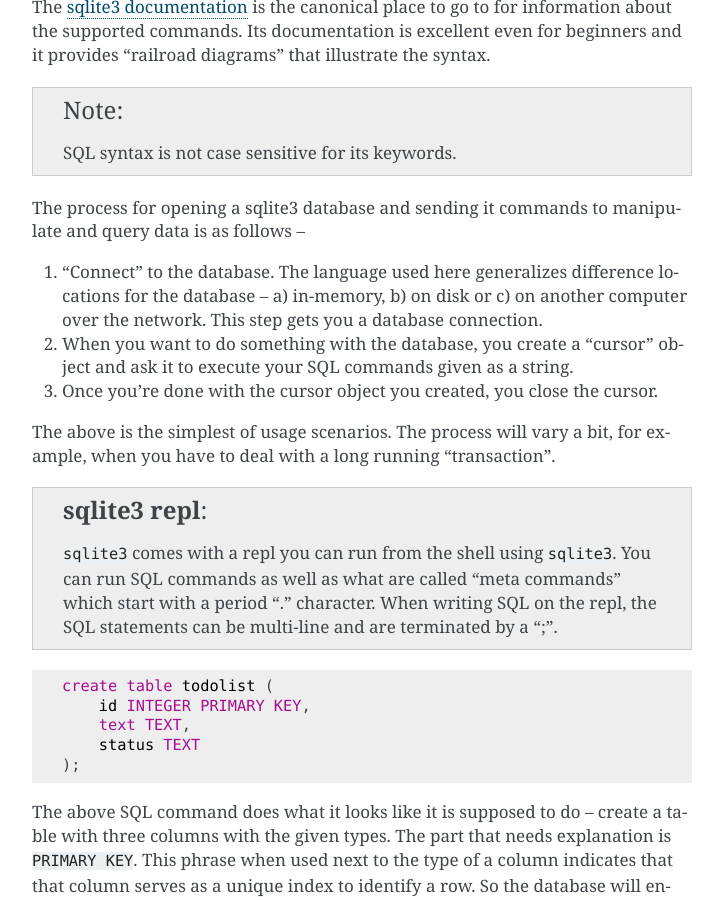
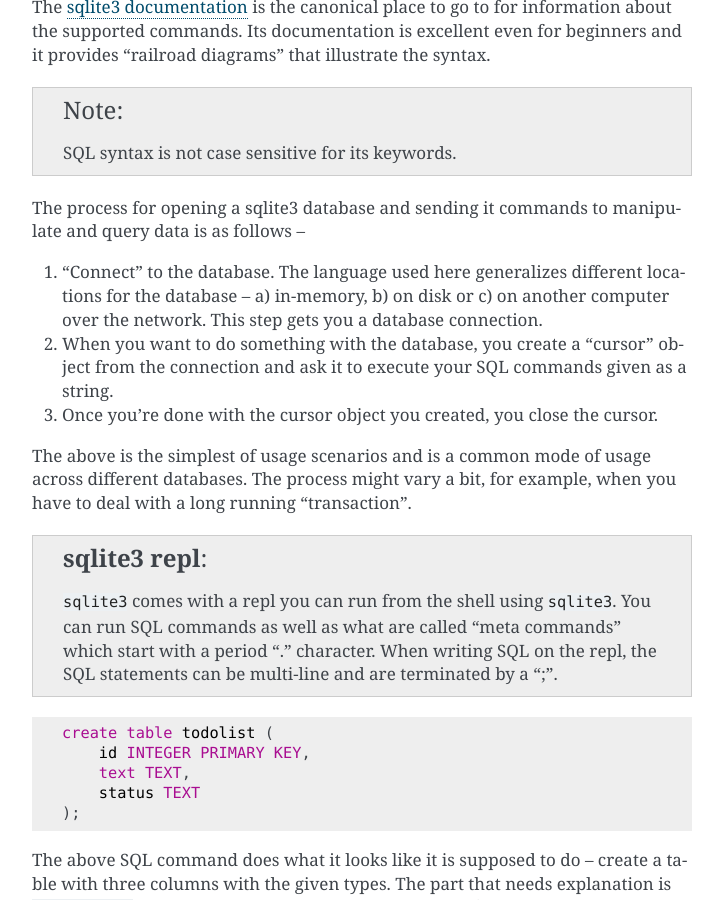
Before and after one commit to kreauniv/comp350, a Sphinx documentation site: the page built from source/data.rst, in a window 1280 px wide and 900 px high, scrolled down 2906 px. Shown: the whole window, without its empty margins (388-1111 px from the left). Built offline with Sphinx 7.4.7, drawn with Linux system fonts in a browser that asks for light colours.

```diff
--- a/source/data.rst
+++ b/source/data.rst
@@ -142,17 +142,19 @@ and it provides "railroad diagrams" that illustrate the syntax.
 The process for opening a sqlite3 database and sending it commands to manipulate
 and query data is as follows --
 
-1. "Connect" to the database. The language used here generalizes difference
-   locations for the database -- a) in-memory, b) on disk or c) on another computer
-   over the network. This step gets you a database connection.
+1. "Connect" to the database. The language used here generalizes different
+   locations for the database -- a) in-memory, b) on disk or c) on another
+   computer over the network. This step gets you a database connection.
 
-2. When you want to do something with the database, you create a "cursor" object
-   and ask it to execute your SQL commands given as a string.
+2. When you want to do something with the database, you create a "cursor"
+   object from the connection and ask it to execute your SQL commands given as
+   a string.
 
 3. Once you're done with the cursor object you created, you close the cursor.
 
-The above is the simplest of usage scenarios. The process will vary a bit, for
-example, when you have to deal with a long running "transaction".
+The above is the simplest of usage scenarios and is a common mode of usage
+across different databases. The process might vary a bit, for example, when you
+have to deal with a long running "transaction".
 
 .. admonition:: **sqlite3 repl**
 
--- a/source/index.rst
+++ b/source/index.rst
@@ -21,6 +21,7 @@ Welcome to Comp350: Software design
    js
    rest
    data
+   par
 
 
 Indices and tables
```
Also changed, not shown: source/par.rst (added, +175 -0 lines), source/images/coroutining.png (added), 1 other file.
